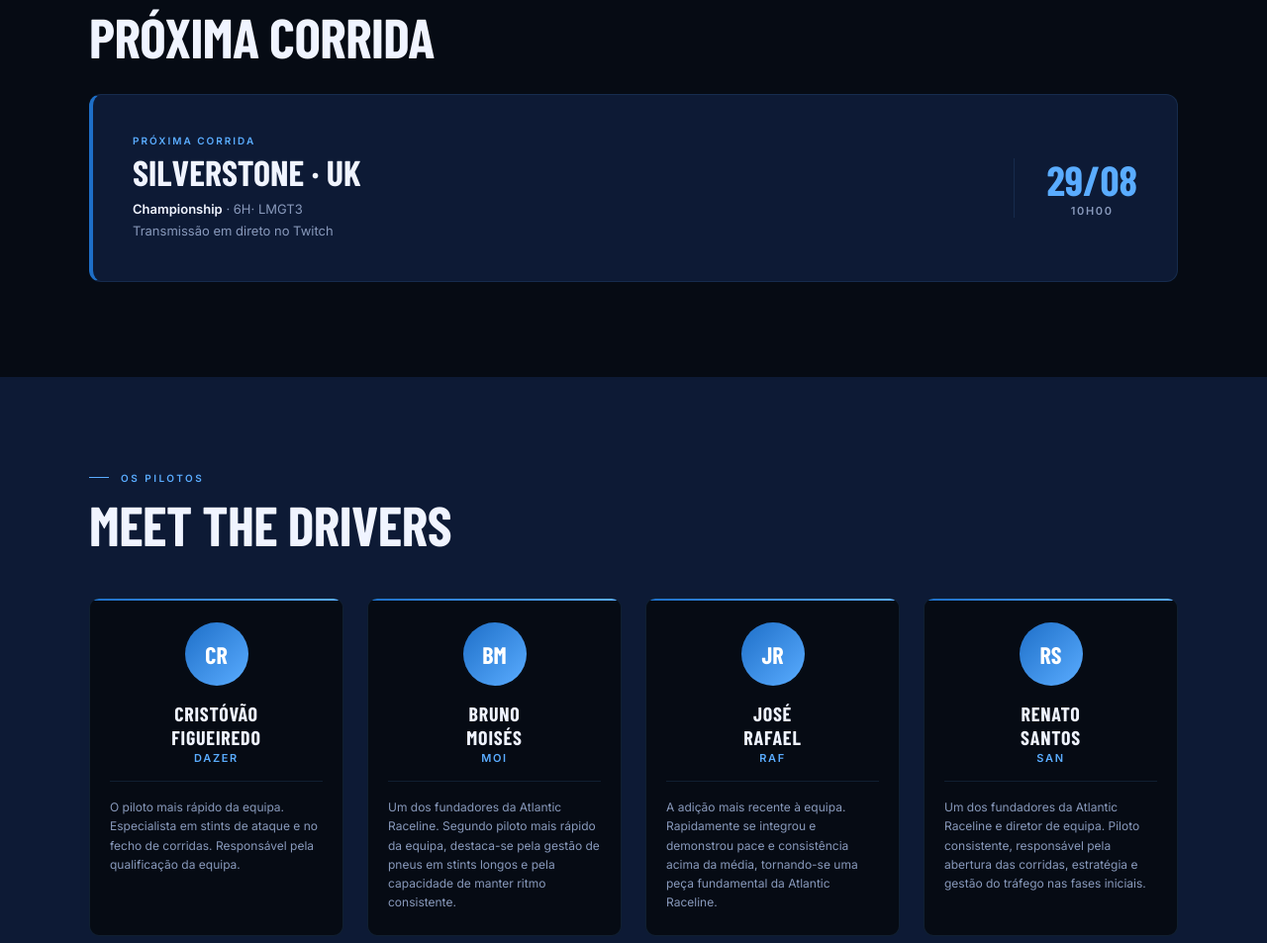
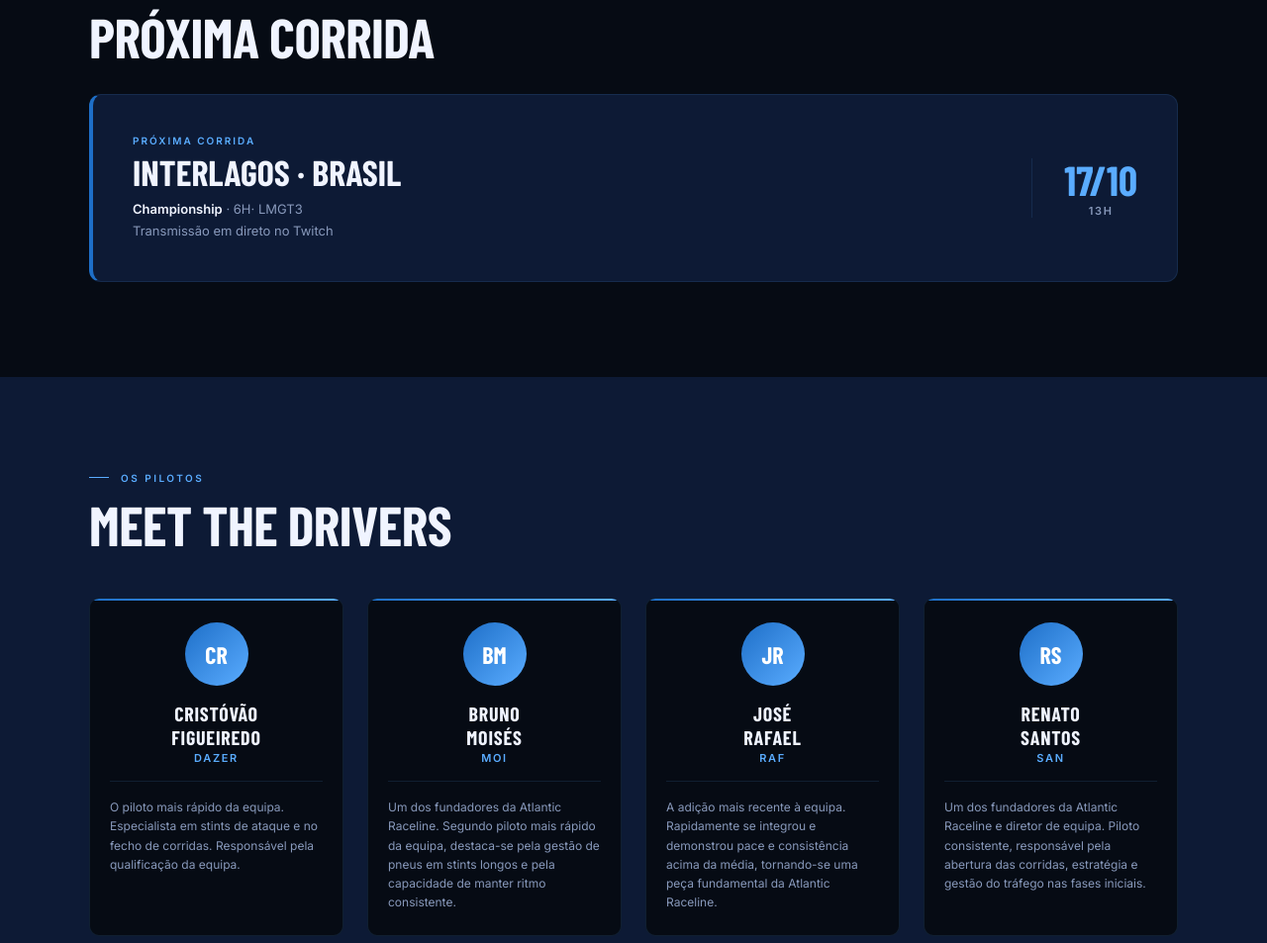
Before and after one commit to atlanticracelinept/atlanticraceline, a plain HTML site: page index.html in a window 1280 px wide. Shown: the part 1848-2801 px from the top of the page at 99% size. Drawn offline with nearby package versions, Linux system fonts and the light colour scheme; a web font is replaced by a local one.

Commit message:
Update index.html

```diff
--- a/index.html
+++ b/index.html
@@ -333,7 +333,7 @@ footer{background:var(--navy);border-top:1px solid var(--border);padding:3rem 2r
     <div class="next-race-card">
       <div>
         <div class="nr-label"><span class="pt">Próxima Corrida</span><span class="en">Next Race</span></div>
-        <div class="nr-name">Silverstone · UK</div>
+        <div class="nr-name">Interlagos · Brasil</div>
         <div class="nr-meta">
           <strong>Championship</strong> · 6H· LMGT3<br>
           <span class="pt">Transmissão em direto no Twitch</span>
@@ -341,8 +341,8 @@ footer{background:var(--navy);border-top:1px solid var(--border);padding:3rem 2r
         </div>
       </div>
       <div class="nr-date">
-        <div class="nr-day">29/08</div>
-        <div class="nr-time">10h00</div>
+        <div class="nr-day">17/10</div>
+        <div class="nr-time">13H</div>
       </div>
     </div>
   </div>
```
